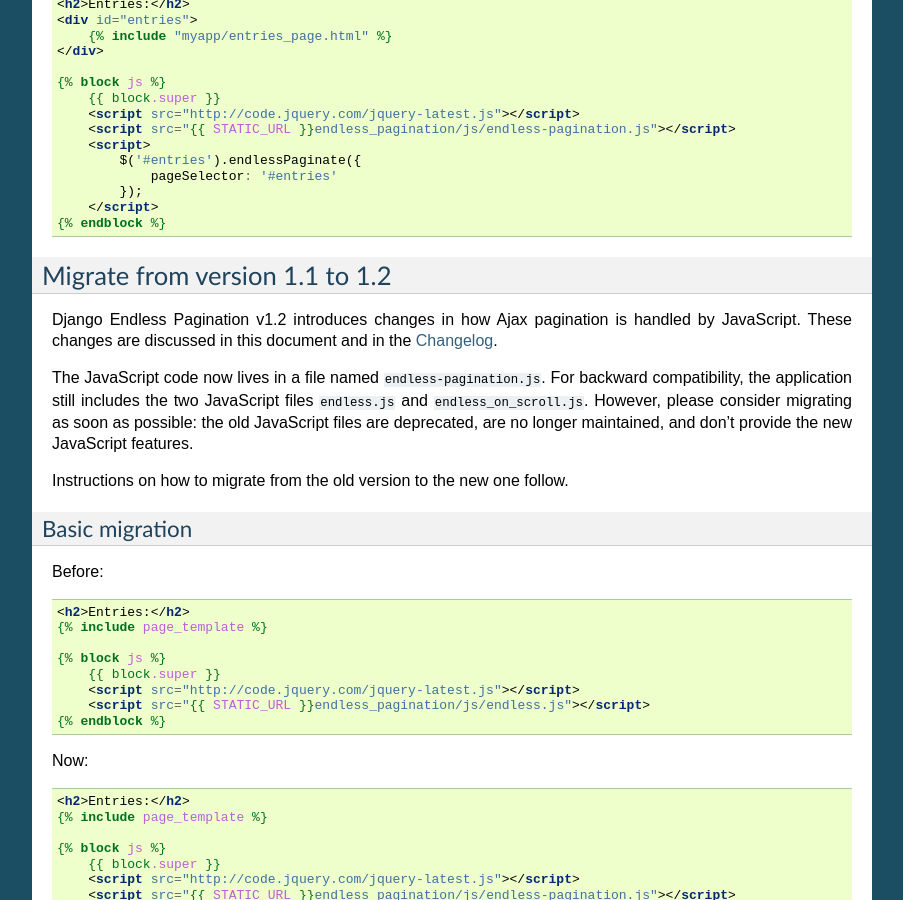
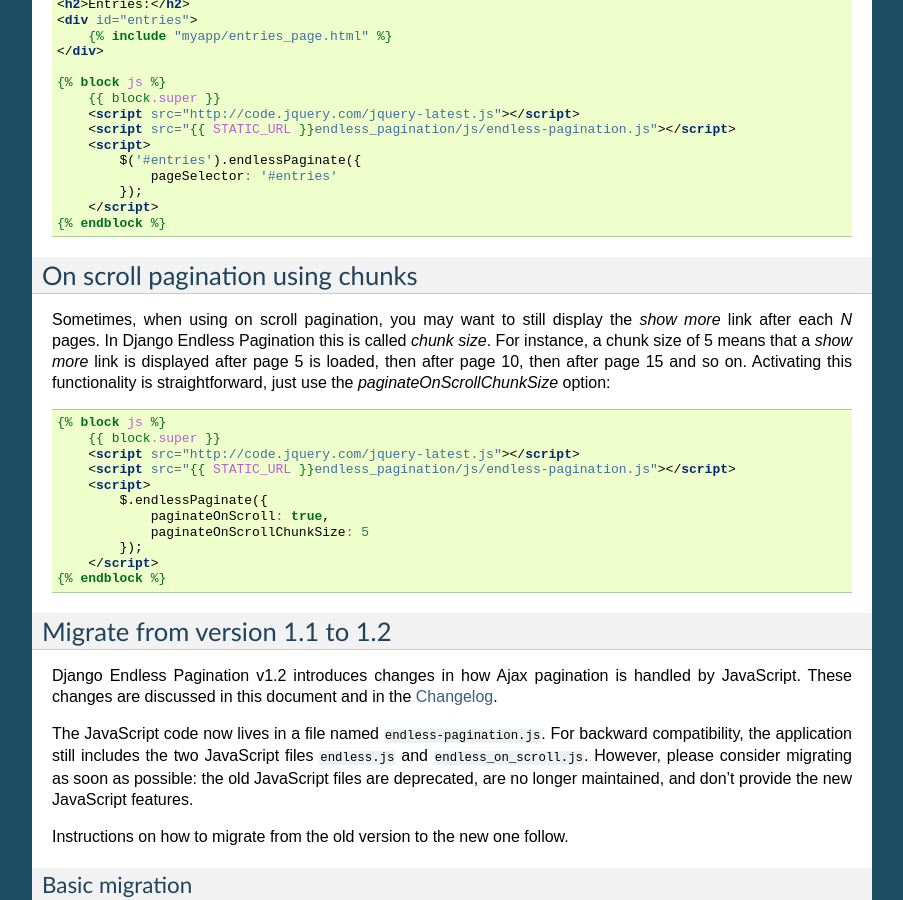
Before and after one commit to frankban/django-endless-pagination, a Sphinx documentation site: the page built from doc/javascript.rst, in a window 1280 px wide and 900 px high, scrolled down 4342 px. Shown: the whole window, without its empty margins (198-1101 px from the left). Built offline with Sphinx 7.4.7, drawn with Linux system fonts in a browser that asks for light colours; some of the changed text lies outside the part shown.

Commit message:
Documented on scroll pagination using chunks.

```diff
--- a/doc/changelog.rst
+++ b/doc/changelog.rst
@@ -33,9 +33,9 @@
 migrating as soon as possible: the old JavaScript files are deprecated, are
 no longer maintained, and don't provide the new JavaScript features.
 
-New features include ability to paginate different objects with different
-options, precisely selecting what to bind, ability to register callbacks and
-much more.
+New features include ability to **paginate different objects with different
+options**, precisely **selecting what to bind**, ability to **register
+callbacks**, support for **pagination in chunks** and much more.
 
 Please refer to the :doc:`javascript` for a detailed overview of the new
 features and for instructions on **how to migrate** from the old JavaScript
--- a/doc/javascript.rst
+++ b/doc/javascript.rst
@@ -300,6 +300,30 @@
         </script>
     {% endblock %}
 
+On scroll pagination using chunks
+~~~~~~~~~~~~~~~~~~~~~~~~~~~~~~~~~
+
+Sometimes, when using on scroll pagination, you may want to still display
+the *show more* link after each *N* pages. In Django Endless Pagination this is
+called *chunk size*. For instance, a chunk size of 5 means that a *show more*
+link is displayed after page 5 is loaded, then after page 10, then after page
+15 and so on. Activating this functionality is straightforward, just use the
+*paginateOnScrollChunkSize* option:
+
+.. code-block:: html+django
+
+    {% block js %}
+        {{ block.super }}
+        <script src="http://code.jquery.com/jquery-latest.js"></script>
+        <script src="{{ STATIC_URL }}endless_pagination/js/endless-pagination.js"></script>
+        <script>
+            $.endlessPaginate({
+                paginateOnScroll: true,
+                paginateOnScrollChunkSize: 5
+            });
+        </script>
+    {% endblock %}
+
 Migrate from version 1.1 to 1.2
 ~~~~~~~~~~~~~~~~~~~~~~~~~~~~~~~
 
```
